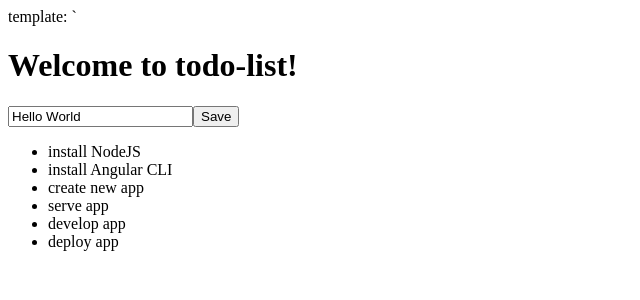
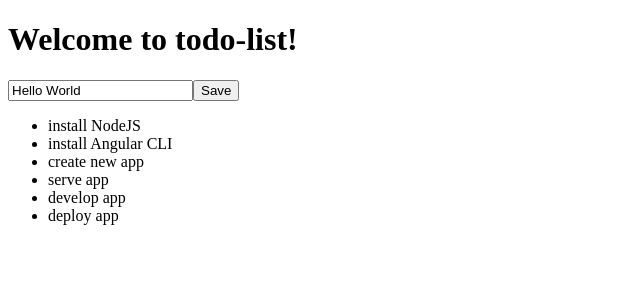
Before and after one commit to ESP420/angular-17-todo-list, an Angular app: page / in a window 1280 px wide. Shown: the top 300 px of the page, without its empty margins (0-640 px from the left). Built offline with nearby package versions, Linux system fonts and the light colour scheme.

Commit message:
todo item

```diff
--- a/src/app/app.component.html
+++ b/src/app/app.component.html
@@ -1,4 +1,3 @@
-template: `
 <h1>
   Welcome to {{ title }}!
 </h1>
@@ -7,6 +6,6 @@
 
 <ul>
   <li *ngFor="let todoItem of todoList">
-    {{ todoItem.title }}
+    <app-todo-item [item]="todoItem"></app-todo-item>
   </li>
 </ul>
--- a/src/app/app.component.ts
+++ b/src/app/app.component.ts
@@ -2,11 +2,12 @@
 import { CommonModule } from '@angular/common';
 import { RouterOutlet } from '@angular/router';
 import { InputButtonUnitComponent } from './shared/input-button-unit/input-button-unit.component';
+import { TodoItemComponent } from './shared/todo-item/todo-item.component';
 
 @Component({
   selector: 'app-root',
   standalone: true,
-  imports: [CommonModule, RouterOutlet, InputButtonUnitComponent],
+  imports: [CommonModule, RouterOutlet, InputButtonUnitComponent, TodoItemComponent],
   templateUrl: './app.component.html',
   styleUrl: './app.component.scss'
 })
--- a/src/app/shared/input-button-unit/input-button-unit.component.ts
+++ b/src/app/shared/input-button-unit/input-button-unit.component.ts
@@ -26,7 +26,7 @@
 
   ngOnInit(): void {
   }
-  changeTitle(inputElementReference) {
+  changeTitle(inputElementReference): void {
     this.title = inputElementReference.value;
   }
   getInputValue(event: Event) {
--- /dev/null
+++ b/src/app/shared/todo-item/todo-item.component.ts
@@ -0,0 +1,19 @@
+import { Component, Input, OnInit } from '@angular/core';
+
+@Component({
+  selector: 'app-todo-item',
+  standalone: true,
+  template: `
+    {{ item.title }}
+  `,
+  styleUrls: ['./todo-item.component.scss']
+})
+export class TodoItemComponent implements OnInit {
+  @Input() item;
+
+  constructor() { }
+
+  ngOnInit(): void {
+  }
+
+}
```
Also changed, not shown: src/app/shared/todo-item/todo-item.component.scss (added).
